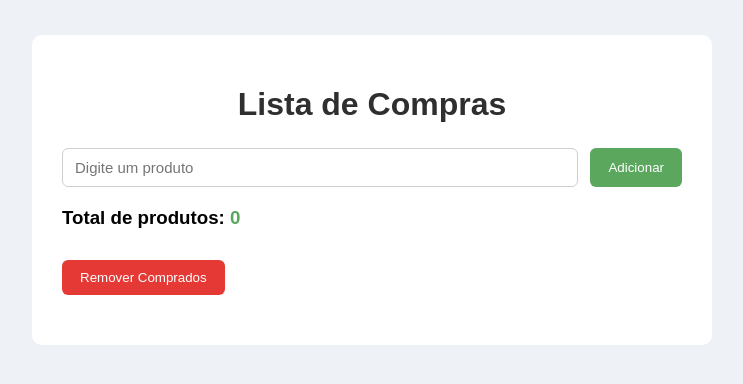
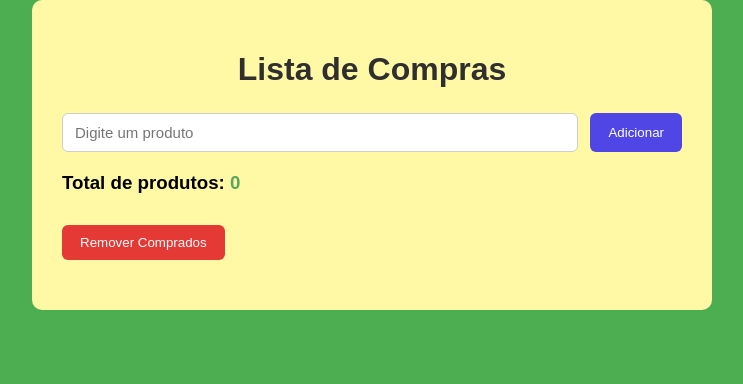
Before and after one commit to evellynpri/aprendizado-javascript2, a plain HTML site: page index.html in a window 1280 px wide. Shown: the whole page, without its empty margins (268-1011 px from the left). Drawn offline with Linux system fonts and the light colour scheme.

Commit message:
Modify styles in style.css for improved design
Updated background colors and button styles in the CSS.

```diff
--- a/style.css
+++ b/style.css
@@ -1,14 +1,15 @@
 body {
     font-family: Arial, sans-serif;
-    background-color: #eef2f7;
+    background-color: #4dae51;
     margin: 0;
-    padding: 35px;
+    padding: 35px
+    color: #060048;
 }
 
 .container {
     max-width: 620px;
     margin: 0 auto;
-    background: #fff;
+    background: #fff9a6;
     padding: 30px;
     border-radius: 10px;
 }
@@ -42,7 +43,7 @@ button {
     padding: 10px 18px;
     border: 0;
     border-radius: 6px;
-    background-color: #5aa75d;
+    background-color: #4f46e5;
     color: white;
     cursor: pointer;
     transition: background-color 0.25s ease;
```
